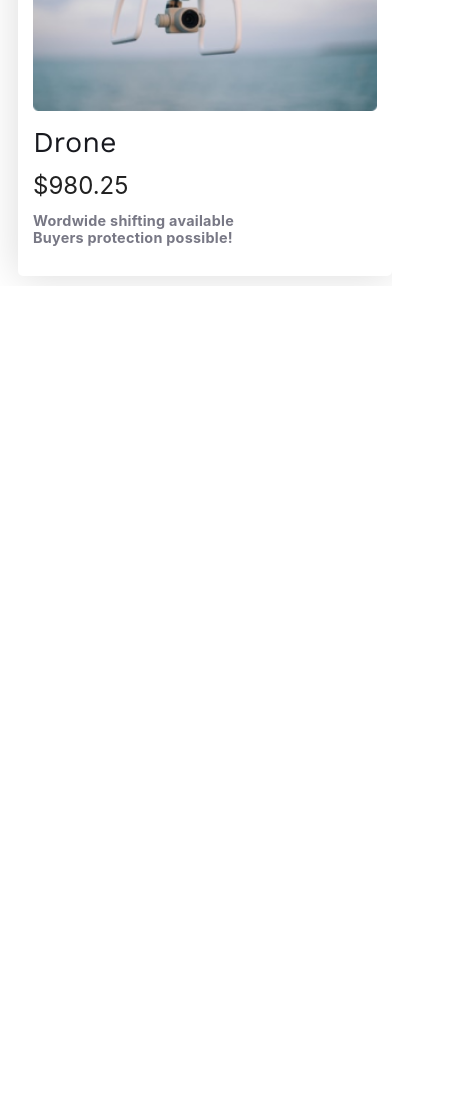
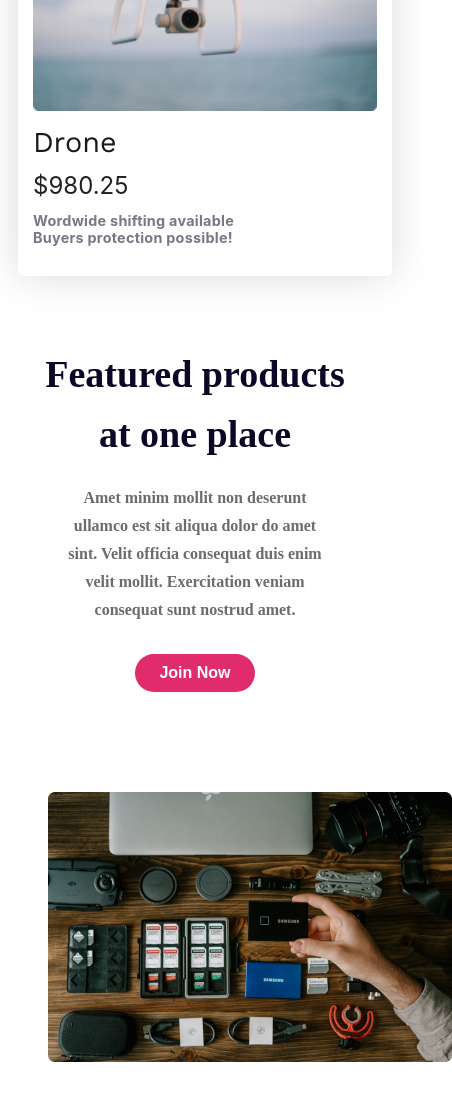
Before and after one commit to albelayet/influencer-gear, a plain HTML site: page index.html in a window 390 px wide. Shown: the part 5978-7078 px from the top of the page, 452 px wide, since content can reach past the window. Before the commit the page ends 6264 px from the top, so only its background shows below. Drawn offline with nearby package versions, Linux system fonts and the light colour scheme.

Commit message:
added features section

```diff
--- a/index.html
+++ b/index.html
@@ -136,6 +136,18 @@
                 </div>
             </div>
         </section>
+        <section class="features">
+            <div class="features-img">
+                <img src="images/gear.png" alt="">
+            </div>
+            <div class="features-content">
+                <h3>Featured products at one place</h3>
+                <p>Amet minim mollit non deserunt ullamco est sit aliqua dolor do amet sint. Velit officia consequat duis enim velit mollit. Exercitation veniam consequat sunt nostrud amet.</p>
+                <button class="banner-btn">
+                    Join Now
+                </button>
+            </div>
+        </section>
     </main>
     <footer></footer>
 </body>
--- a/styles/style.css
+++ b/styles/style.css
@@ -169,6 +169,39 @@ main {
 
 /* main style ends here */
 
+/* features section star here */
+
+.features {
+    display: flex;
+    justify-content: space-between;
+    margin: 80px;
+    gap: 90px;
+}
+
+.features-img {
+    border-radius: 10px;
+}
+
+.features-content h3 {
+    color: #0A0826;
+    font-family: Poppins;
+    font-size: 38px;
+    font-weight: 700;
+    line-height: 60px;
+    margin-bottom: 20px;
+}
+
+.features-content p {
+    color: #6C6C6C;
+    font-family: Poppins;
+    font-size: 16px;
+    font-weight: 700;
+    line-height: 28px;
+    margin-right: 200px;
+}
+
+/* features start end here */
+
 
 
 
@@ -200,7 +233,7 @@ main {
         margin: 30px;
     }
 
-    .banner {
+    .banner, .features {
         flex-direction: column-reverse;
         margin: 30px;
 
@@ -234,6 +267,7 @@ main {
         width: 60%;
         margin: 10px auto;
     }
+
     .sponser-section {
         margin: 10px;
         width: 100%;
@@ -242,4 +276,15 @@ main {
     .sponser {
         grid-template-columns: repeat(1, 1fr);
     }
+    .features-content{
+        text-align: center;
+    }
+    .features-content p {
+        margin: 20px;
+    }
+    .features-img{
+        margin: 10px;
+        width: 100%;
+        object-fit: cover;
+    }
 }
```
